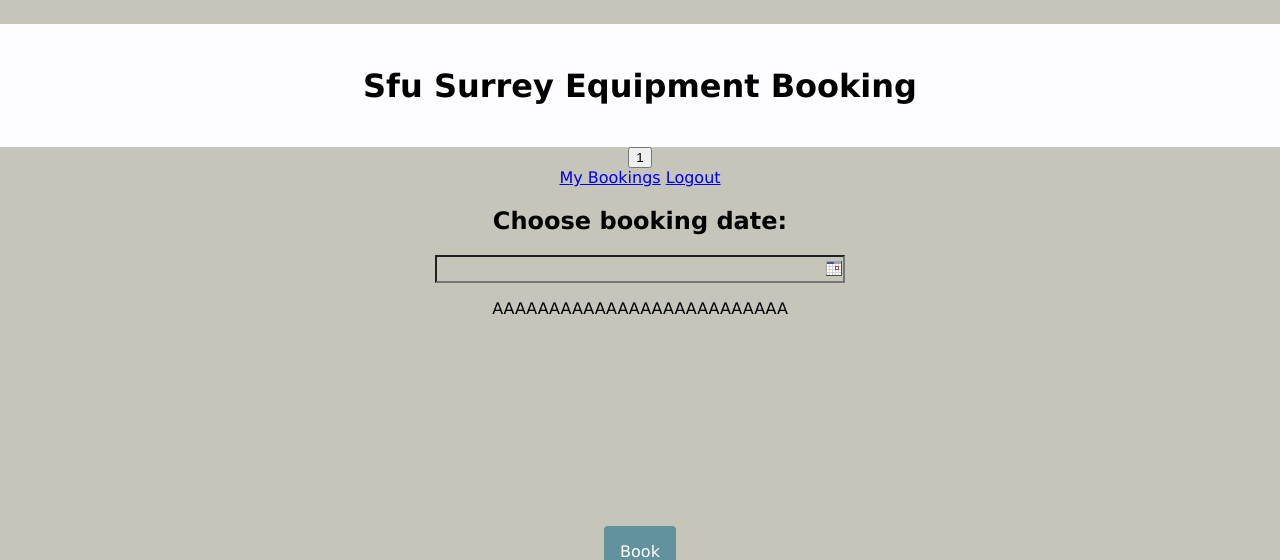
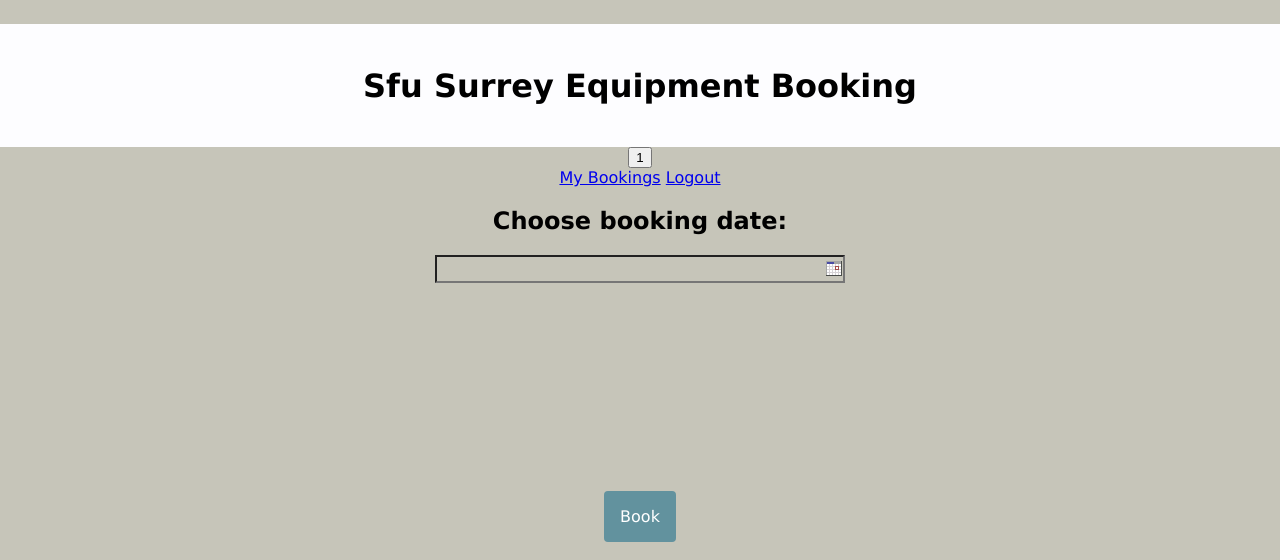
Before and after one commit to RileySchina/351final, a PHP site: page /booking.php?username=1 in a window 1280 px wide. Shown: the top 560 px of the page. Run offline with PHP 8.4, Linux system fonts and the light colour scheme.

Commit message:
aaaaaaaa

```diff
--- a/booking.php
+++ b/booking.php
@@ -50,7 +50,7 @@
 			</form>
 		</div>
 
-		<p onclick = "bookItem()">AAAAAAAAAAAAAAAAAAAAAAAAAA</p>
+		<p onclick = "bookItem()"></p>
 
 		<a class="button-book" id="booked" onclick = "bookItem()">Book</a>
 
```
